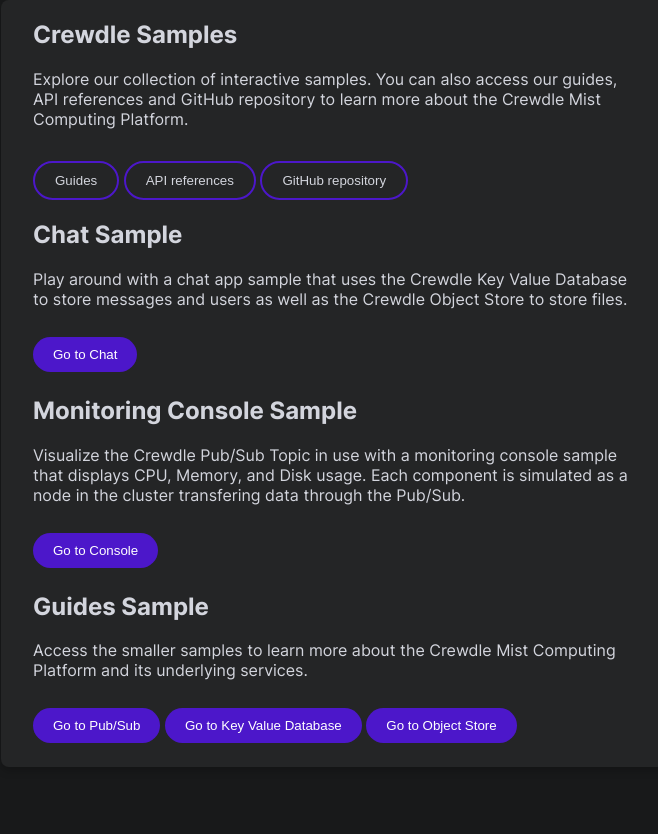
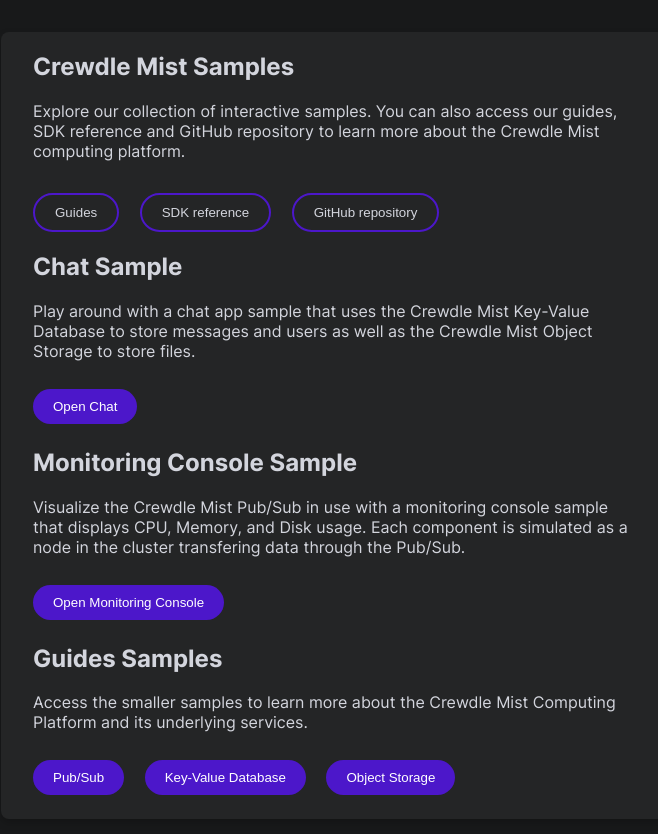
Before and after one commit to Crewdle/web-sdk, a website built with webpack: page samples/www/index.html in a window 1280 px wide. Shown: the whole page, without its empty margins (307-965 px from the left). Before the commit the page ends 800 px from the top, so only its background shows below. Built offline with nearby package versions, Linux system fonts and the light colour scheme.

Commit message:
Update styling of samples

```diff
--- a/samples/www/index.html
+++ b/samples/www/index.html
@@ -4,6 +4,7 @@
 <head>
   <meta charset="UTF-8">
   <title>Crewdle Mist Samples</title>
+  <meta name="description" content="Explore our collection of interactive samples. You can also access our guides, SDK reference and GitHub repository to learn more about the Crewdle Mist Computing Platform." />
   <link rel="stylesheet" href="landing.css">
   <link rel="shortcut icon" href="/favicon.ico"/>
   <script src="/scripts/index.js"></script>
@@ -11,36 +12,36 @@
 <body>
   <div class="container">
     <div class="intro">
-          <h2>Crewdle Samples</h2>
+          <h2>Crewdle Mist Samples</h2>
           <p class="intro__description">
-            Explore our collection of interactive samples. You can also access our guides, API references and GitHub repository to learn more about the Crewdle Mist Computing Platform.
+            Explore our collection of interactive samples. You can also access our guides, SDK reference and GitHub repository to learn more about the Crewdle Mist computing platform.
           </p>
           <button class="intro__button" onclick="window.location.href='https://guides.crewdle.com';">Guides</button>
-          <button class="intro__button" onclick="window.location.href='https://docs.crewdle.com';">API references</button>
+          <button class="intro__button" onclick="window.location.href='https://docs.crewdle.com';">SDK reference</button>
           <button class="intro__button" onclick="window.location.href='https://github.com/Crewdle/web-sdk';">GitHub repository</button>
       </div>
       <div class="sample">
           <h2>Chat Sample</h2>
           <p class="sample__description">
-            Play around with a chat app sample that uses the Crewdle Key Value Database to store messages and users as well as the Crewdle Object Store to store files.
+            Play around with a chat app sample that uses the Crewdle Mist Key-Value Database to store messages and users as well as the Crewdle Mist Object Storage to store files.
           </p>
-          <button class="sample__button" onclick="window.location.href='/login?sample=chat';">Go to Chat</button>
+          <button class="sample__button" onclick="window.location.href='/login?sample=chat';">Open Chat</button>
       </div>
       <div class="sample">
           <h2>Monitoring Console Sample</h2>
           <p class="sample__description">
-            Visualize the Crewdle Pub/Sub Topic in use with a monitoring console sample that displays CPU, Memory, and Disk usage. Each component is simulated as a node in the cluster transfering data through the Pub/Sub.
+            Visualize the Crewdle Mist Pub/Sub in use with a monitoring console sample that displays CPU, Memory, and Disk usage. Each component is simulated as a node in the cluster transfering data through the Pub/Sub.
           </p>
-          <button class="sample__button" onclick="window.location.href='/login?sample=monitoring';">Go to Console</button>
+          <button class="sample__button" onclick="window.location.href='/login?sample=monitoring';">Open Monitoring Console</button>
       </div>
       <div class="sample">
-        <h2>Guides Sample</h2>
+        <h2>Guides Samples</h2>
         <p class="sample__description">
           Access the smaller samples to learn more about the Crewdle Mist Computing Platform and its underlying services.
         </p>
-        <button class="sample__button" onclick="window.location.href='https://github.com/Crewdle/web-sdk/tree/main/samples/pubsub';">Go to Pub/Sub</button>
-        <button class="sample__button" onclick="window.location.href='https://github.com/Crewdle/web-sdk/tree/main/samples/keyValueDatabase';">Go to Key Value Database</button>
-        <button class="sample__button" onclick="window.location.href='https://github.com/Crewdle/web-sdk/tree/main/samples/objectStore';">Go to Object Store</button>
+        <button class="sample__button" onclick="window.location.href='https://github.com/Crewdle/web-sdk/tree/main/samples/pubsub';">Pub/Sub</button>
+        <button class="sample__button" onclick="window.location.href='https://github.com/Crewdle/web-sdk/tree/main/samples/keyValueDatabase';">Key-Value Database</button>
+        <button class="sample__button" onclick="window.location.href='https://github.com/Crewdle/web-sdk/tree/main/samples/objectStore';">Object Storage</button>
     </div>
   </div>
 </body>
--- a/samples/www/landing.css
+++ b/samples/www/landing.css
@@ -22,6 +22,8 @@
   padding-top: 0;
   padding-bottom: 0;
   box-shadow: 0 4px 8px rgba(0, 0, 0, 0.2); /* Subtle shadow for depth */
+  margin-top: 2rem;
+  margin-bottom: 2rem;
 }
 
 .intro__description {
@@ -38,6 +40,7 @@
   color: #d3d5dd; /* Consistent text color */
   cursor: pointer;
   transition: background-color 0.3s, color 0.3s;
+  margin-right: 1rem;
 }
 
 .button:hover, .intro__button:hover, .sample__button:hover {
--- a/samples/www/login/login.css
+++ b/samples/www/login/login.css
@@ -28,7 +28,7 @@
   justify-content: center;
   align-items: center;
   width: 100%;
-  max-width: 600px;
+  max-width: 400px;
   padding: 2rem;
   background-color: #242526;
   border-radius: 8px;
--- a/samples/www/monitoring/monitoring.css
+++ b/samples/www/monitoring/monitoring.css
@@ -17,6 +17,12 @@
   background: linear-gradient(90deg, #4C17CA 0%, #FF5322 61.13%);
   text-align: center;
   color: #fff;
+  padding: 0.5rem 1rem;
+}
+
+.header h1 {
+  margin: 0;
+  font-size: 1.25rem;
 }
 
 .layout {
```
Also changed, not shown: samples/www/chat/chat.css (+13 -4 lines), samples/www/chat/chat.html (+3 -2 lines), samples/www/login/index.html (+3 -2 lines), samples/www/monitoring/monitoring.html (+3 -2 lines).
